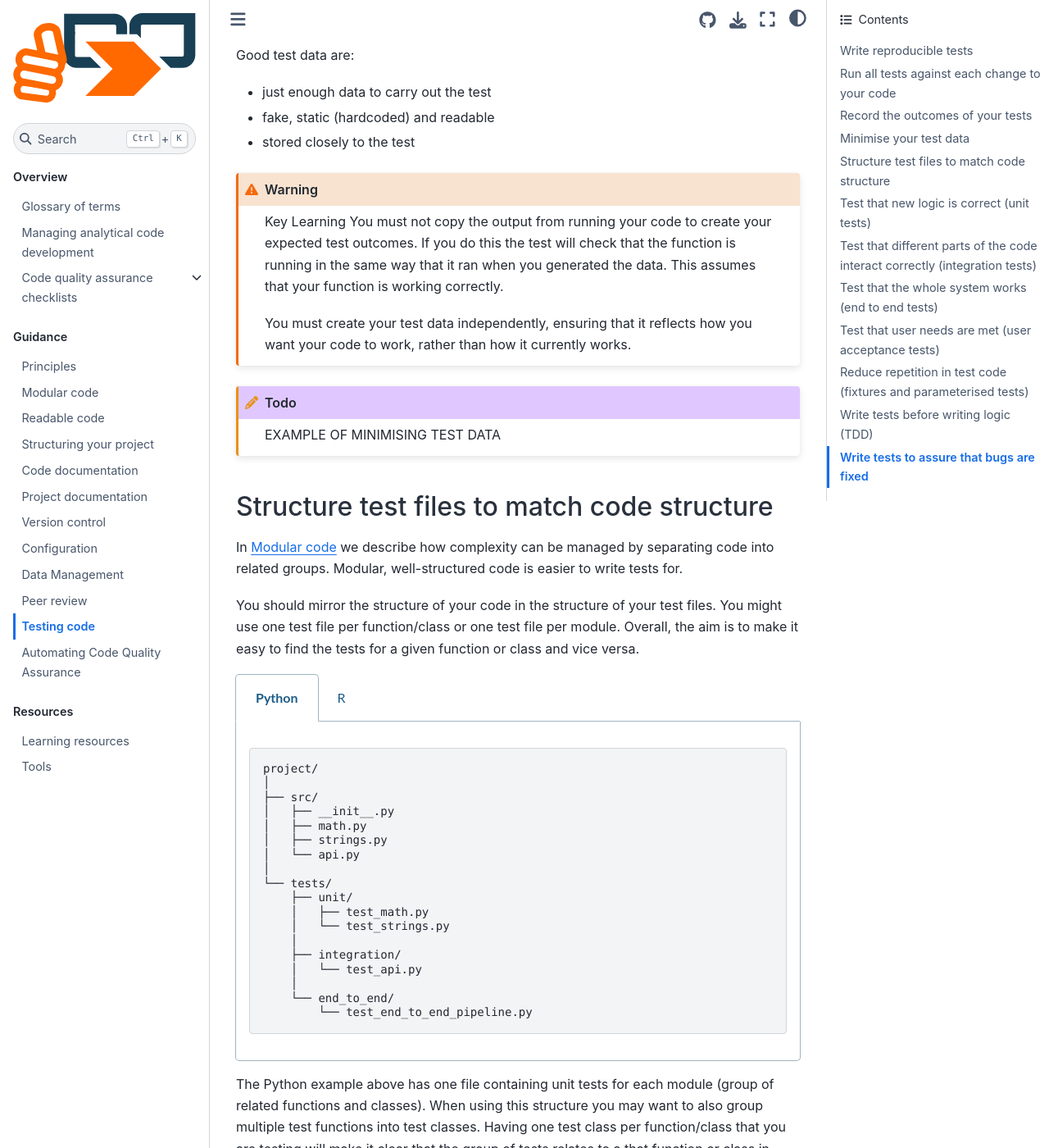
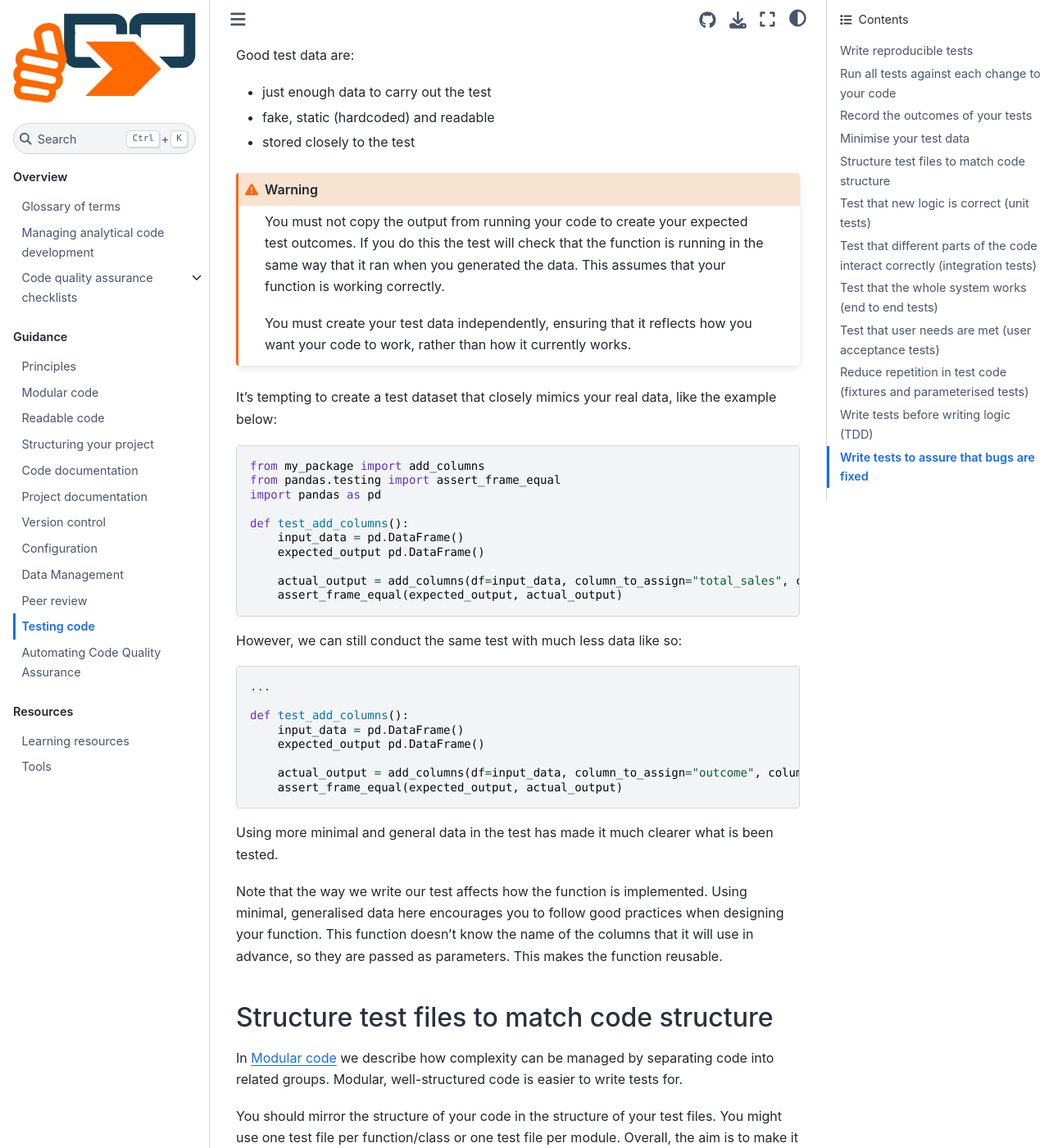
Before and after one commit to best-practice-and-impact/qa-of-code-guidance, a Jupyter Book: the page built from book/testing_code.md, in a window 1280 px wide and 1400 px high, scrolled down 3088 px. Shown: the whole window at 82% size. Built offline with Jupyter Book 1.0.4 settings and Sphinx 7.4.7 and the Sphinx Book theme 1.1.4, drawn with Linux system fonts in a browser that asks for light colours.

Commit message:
Start minimal test data example

````diff
--- a/book/testing_code.md
+++ b/book/testing_code.md
@@ -103,7 +103,7 @@ Good test data are:
 * fake, static (hardcoded) and readable
 * stored closely to the test
 
-```{warning} Key Learning
+```{warning}
 You must not copy the output from running your code to create your expected test outcomes.
 If you do this the test will check that the function is running in the same way that it ran when you generated the data.
 This assumes that your function is working correctly.
@@ -111,9 +111,40 @@ This assumes that your function is working correctly.
 You must create your test data independently, ensuring that it reflects how you want your code to work, rather than how it currently works.
 ```
 
-```{todo}
-EXAMPLE OF MINIMISING TEST DATA
+It's tempting to create a test dataset that closely mimics your real data, like the example below:
+
+```{code-block} python
+from my_package import add_columns
+from pandas.testing import assert_frame_equal
+import pandas as pd
+
+def test_add_columns():
+    input_data = pd.DataFrame()
+    expected_output pd.DataFrame()
+
+    actual_output = add_columns(df=input_data, column_to_assign="total_sales", columns_to_add=["region_1_sales", "region_2_sales"])
+    assert_frame_equal(expected_output, actual_output)
 ```
+
+However, we can still conduct the same test with much less data like so:
+
+```{code-block} python
+...
+
+def test_add_columns():
+    input_data = pd.DataFrame()
+    expected_output pd.DataFrame()
+
+    actual_output = add_columns(df=input_data, column_to_assign="outcome", columns_to_add=["value_1", "value_2"])
+    assert_frame_equal(expected_output, actual_output)
+```
+
+Using more minimal and general data in the test has made it much clearer what is been tested.
+
+Note that the way we write our test affects how the function is implemented.
+Using minimal, generalised data here encourages you to follow good practices when designing your function.
+This function doesn't know the name of the columns that it will use in advance, so they are passed as parameters.
+This makes the function reusable.
 
 ## Structure test files to match code structure
 
@@ -254,8 +285,10 @@ def test_another_function(spark_session):
 ```
 
 This examples shows a fixture named `spark_session` with a testing session scope.
-Starting a new spark session can take a few seconds, so creating a new session for each test function would significantly increase the time it takes to run all of the tests.
-With a session level scope, the function is called once for the whole testing session and the resulting `SparkSession` object is shared between our tests.
+Starting a new spark session can take a few seconds, so creating a new session
+for each test function would significantly increase the time it takes to run all of the tests.
+With a session level scope, the function is called once for the whole testing session
+and the resulting `SparkSession` object is shared between our tests.
 Reusing the same `SparkSession` object is safe to do if none of our tests modify the object.
 
 ```{python}
@@ -295,7 +328,8 @@ Using functionality from test packages may provide improved running efficiency a
 
 In `pytest`, this can be achieved using the [Parametrize mark](https://docs.pytest.org/en/stable/parametrize.html).
 
-In R, the `patrick` package extends `testthat` to provide a [`with_parameters_test_that`](https://rdrr.io/cran/patrick/man/with_parameters_test_that.html) function to achieve this.
+In R, the `patrick` package extends `testthat` to provide a
+[`with_parameters_test_that`](https://rdrr.io/cran/patrick/man/with_parameters_test_that.html) function to achieve this.
 
 ```{todo}
 EXAMPLES SHOWING REPEATED TEST LOGIC AND PARAMETERISED TEST
````
